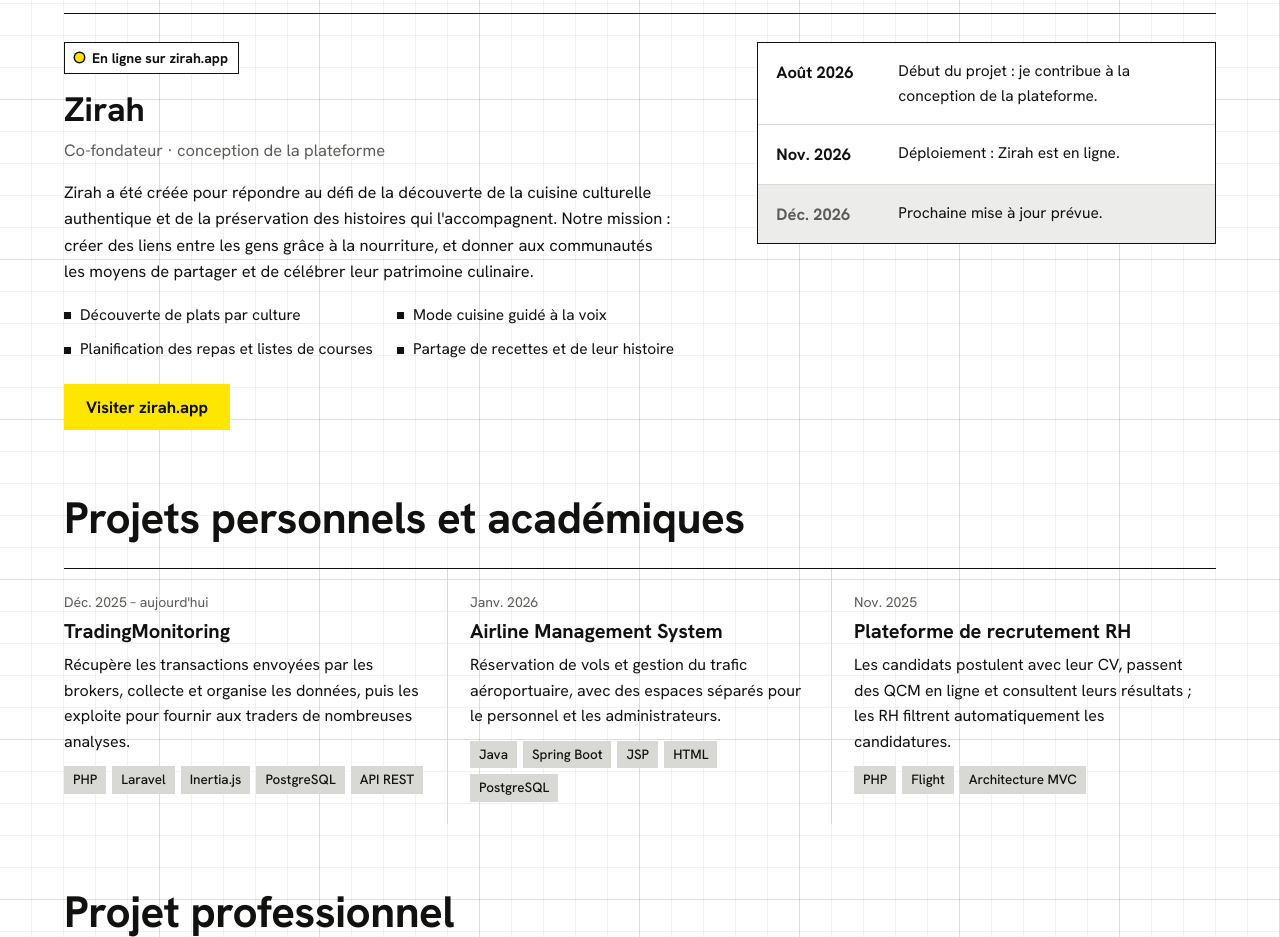
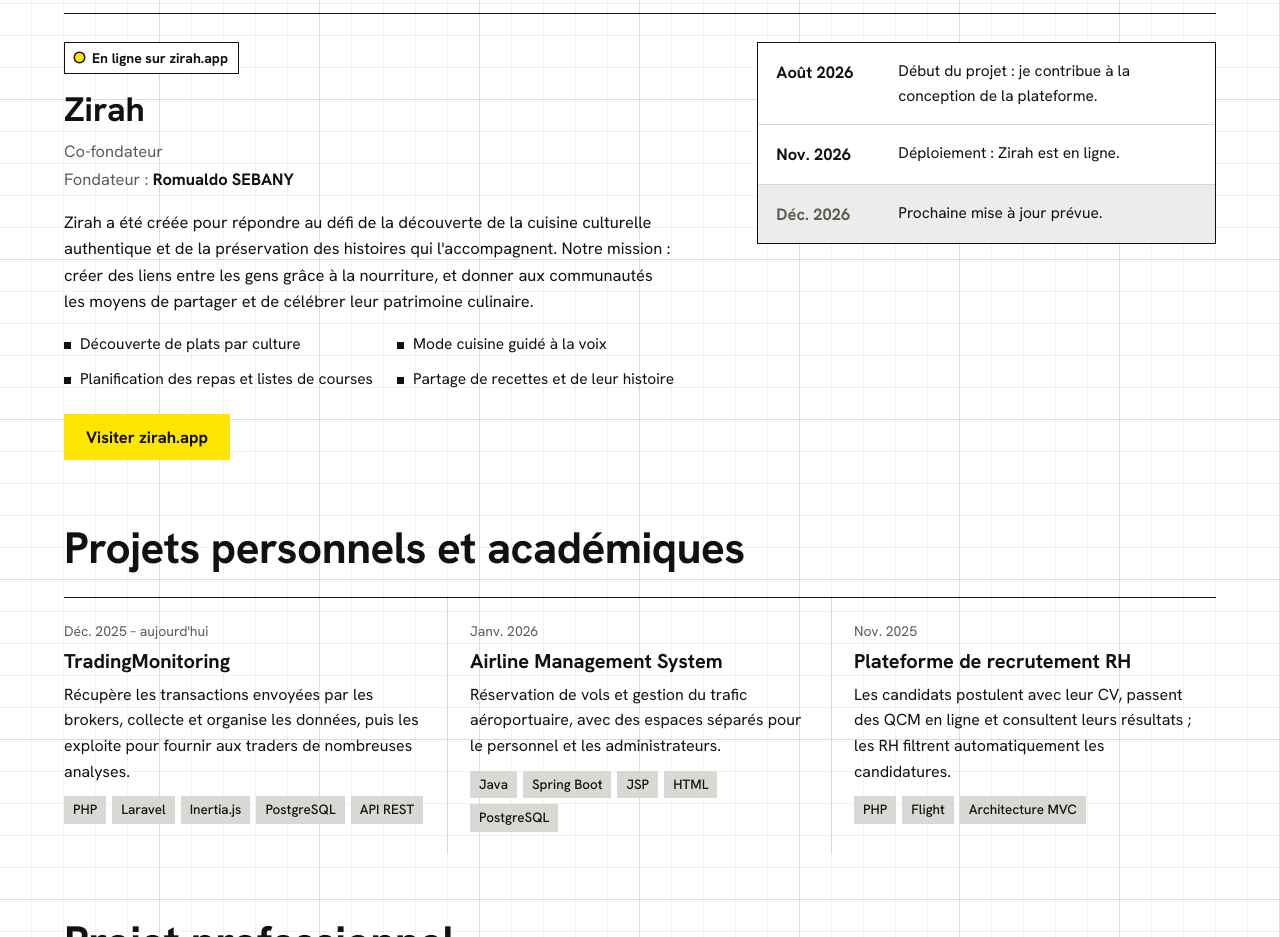
Before and after one commit to Squilacci-05/Squilacci-05.github.io, a plain HTML site: page index.html in a window 1280 px wide. Shown: the part 1660-2597 px from the top of the page. Drawn offline with Linux system fonts and the light colour scheme.

Commit message:
Add files via upload

```diff
--- a/index.html
+++ b/index.html
@@ -83,7 +83,8 @@ nav a:hover{text-decoration:underline}
 .badge{display:inline-flex;align-items:center;gap:8px;font-weight:700;font-size:14px;border:1.5px solid var(--line);padding:4px 10px;background:var(--bg)}
 .badge::before{content:"";width:9px;height:9px;border-radius:50%;background:var(--yellow);box-shadow:0 0 0 1.5px var(--line)}
 .live h3.big{font-size:clamp(26px,3vw,34px);margin:14px 0 6px}
-.live .roleline{color:var(--mute);margin-bottom:16px}
+.live .roleline{color:var(--mute);margin-bottom:16px;line-height:1.7}
+.live .roleline strong{color:var(--ink)}
 .feat{list-style:none;padding:0;margin:18px 0 22px;display:grid;grid-template-columns:repeat(2,minmax(0,1fr));gap:10px 24px;font-size:15.5px}
 .feat li{padding-left:16px;position:relative}
 .feat li::before{content:"";position:absolute;left:0;top:.62em;width:7px;height:7px;background:var(--ink)}
@@ -256,7 +257,7 @@ footer{font-size:14px;padding:18px max(5vw,16px);background:var(--ink);color:lig
       <div>
         <span class="badge"><span lang="fr">En ligne sur zirah.app</span><span lang="en">Live at zirah.app</span></span>
         <h3 class="big">Zirah</h3>
-        <div class="roleline"><span lang="fr">Co-fondateur · conception de la plateforme</span><span lang="en">Co-founder · platform design</span></div>
+        <div class="roleline"><span lang="fr">Co-fondateur</span><span lang="en">Co-founder</span><br><span lang="fr">Fondateur&nbsp;: <strong>Romualdo SEBANY</strong></span><span lang="en">Founder: <strong>Romualdo SEBANY</strong></span></div>
         <p lang="fr">Zirah a été créée pour répondre au défi de la découverte de la cuisine culturelle authentique et de la préservation des histoires qui l'accompagnent. Notre mission&nbsp;: créer des liens entre les gens grâce à la nourriture, et donner aux communautés les moyens de partager et de célébrer leur patrimoine culinaire.</p>
         <p lang="en">Zirah was created to make it easier to discover authentic cultural cuisine and to preserve the stories that come with it. Our mission is to connect people through food, and to give communities the means to share and celebrate their culinary heritage.</p>
         <ul class="feat" lang="fr">
```
